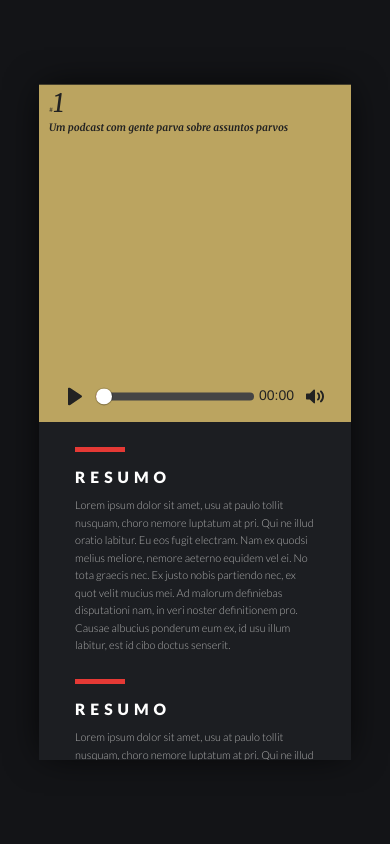
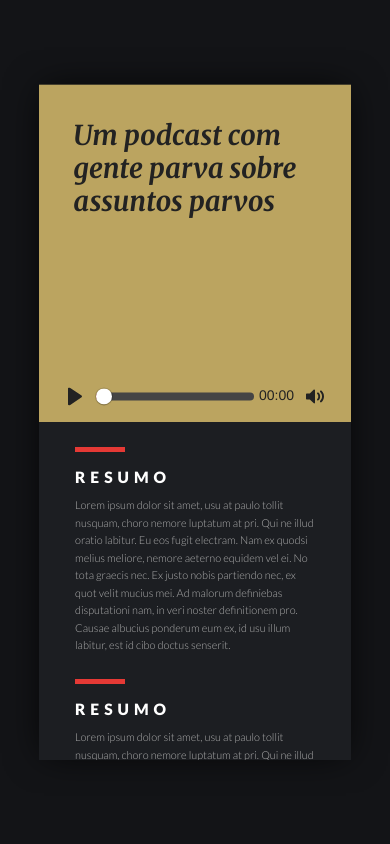
Before and after one commit to nilstrung/nilstrung.github.io, a plain HTML site: page index.html in a window 390 px wide. Drawn offline with Linux system fonts and the light colour scheme.

Commit message:
v0.13c003
- Bug and fixes on landscape and portait in mobile version

```diff
--- a/css/app.css
+++ b/css/app.css
@@ -47,11 +47,7 @@ body {
     background: #bba460;
     height: 100%;
 }
-@media only screen and (max-width: 64em) {
-    .left-side {
-        height: 50%;
-    }
-}
+
 .podcast_number {
     font-family: 'Merriweather', serif;
     font-weight: 500;
@@ -71,6 +67,18 @@ body {
     font-size: 2.6rem;
     font-size: 2.6vw;
     line-height: 1.2;
+}
+@media only screen and (max-width: 64em) {
+    .left-side {
+        height: 50%;
+    }
+    .podcast_title {
+        padding: 35px;
+        font-size: 7vmin;
+    }
+    .podcast_number {
+        font-size: 10vmin;
+    }
 }
 
 /* ========= RIGHT SIDE OF MAIN DIV =========  */
--- a/index.html
+++ b/index.html
@@ -20,12 +20,12 @@
         <div class="small-12 columns centered container" id="square">
             <div class=" large-6 small-12 columns left-side">
                 <div class="row collapse">
-                    <div class="small-12 columns podcast_number">
-                        <span>#</span>1
+                    <div class="small-12 columns podcast_number hide-for-small-only hide-for-medium-only">
+                        <span class="">#</span>1
                     </div>
                 </div>
                 <div class="row collapse">
-                    <div class="small-12 columns podcast_title">
+                    <div class="large-12 small-10 small-offset-1 large-offset-0 columns podcast_title">
                         Um podcast com gente parva sobre assuntos parvos
                     </div>
                 </div>
```
